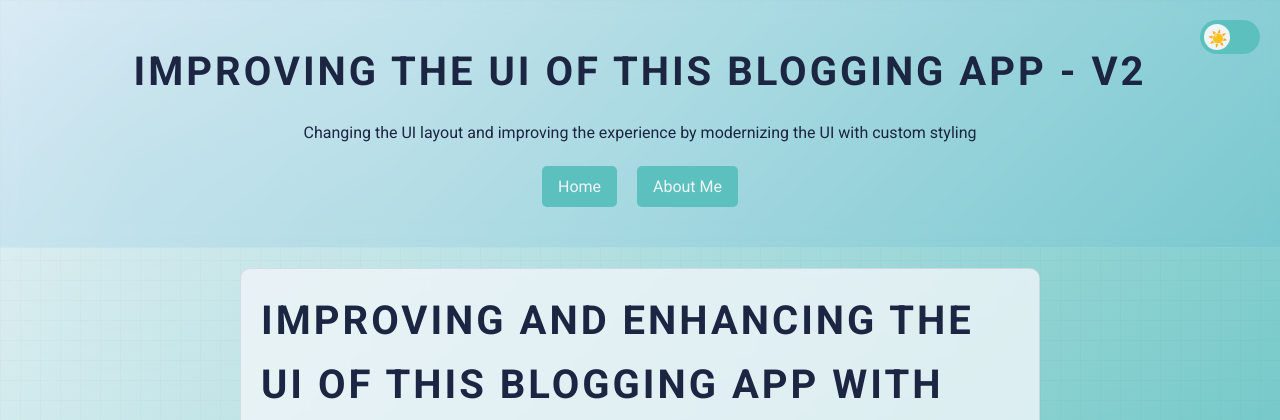
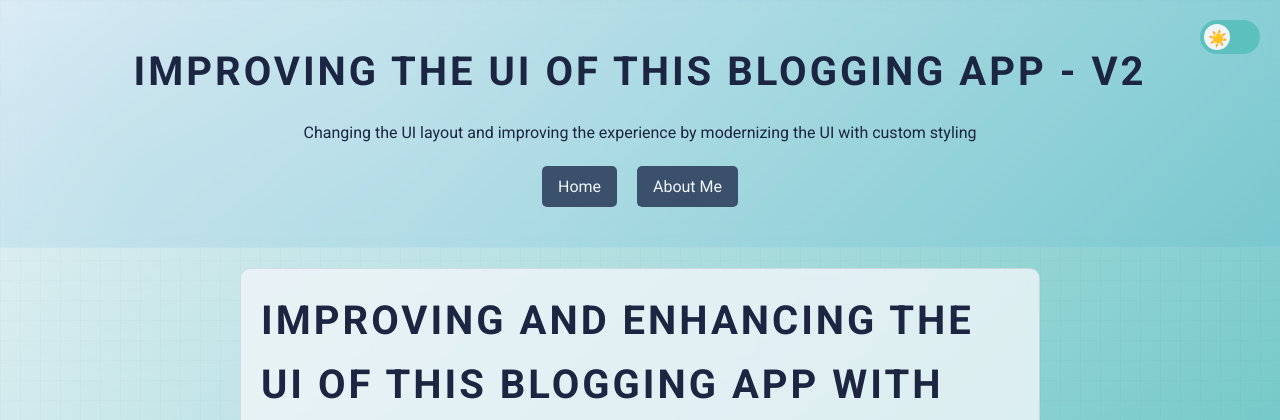
Before and after one commit to dinesh-coderepo/blogsite, a Flask app: page /blog/Blog2 in a window 1280 px wide. Shown: the top 420 px of the page. Run offline with Flask 3, Linux system fonts and the light colour scheme.

Commit message:
[Design] Modified the light mode readability

```diff
--- a/src/templates/about.html
+++ b/src/templates/about.html
@@ -94,7 +94,7 @@
         .button,
         nav a {
             display: inline-block;
-            background-color: var(--secondary);
+            background-color: var(--primary); /* Change to primary color for better visibility */
             color: var(--background);
             padding: 10px 15px;
             text-decoration: none;
@@ -108,7 +108,7 @@
         }
         .button:hover,
         nav a:hover {
-            background-color: var(--primary);
+            background-color: var(--secondary); /* Adjust hover color to secondary */
             color: var(--background);
             transform: translateY(-2px);
         }
--- a/src/templates/blog.html
+++ b/src/templates/blog.html
@@ -80,7 +80,7 @@
             display: inline-block;
             padding: 8px 16px;
             margin: 0 8px;
-            background-color: var(--secondary);
+            background-color: var(--primary); /* Change to primary color for better visibility */
             color: var(--background);
             border-radius: 5px;
             text-decoration: none;
@@ -88,7 +88,7 @@
         }
         .back-link:hover,
         nav a:hover {
-            background-color: var(--primary);
+            background-color: var(--secondary); /* Adjust hover color to secondary */
             color: var(--background);
             transform: translateY(-2px);
         }
@@ -157,7 +157,7 @@
             display: inline-block;
             padding: 8px 16px;
             margin: 0 8px;
-            background-color: var(--secondary);
+            background-color: var(--primary); /* Change to primary color for better visibility */
             color: var(--background);
             border-radius: 5px;
             text-decoration: none;
@@ -165,7 +165,7 @@
         }
         nav a:hover,
         .back-link:hover {
-            background-color: var(--primary);
+            background-color: var(--secondary); /* Adjust hover color to secondary */
             transform: translateY(-2px);
         }
         body.dark-mode {
```
Also changed, not shown: src/templates/index_blog.html (+9 -7 lines).
